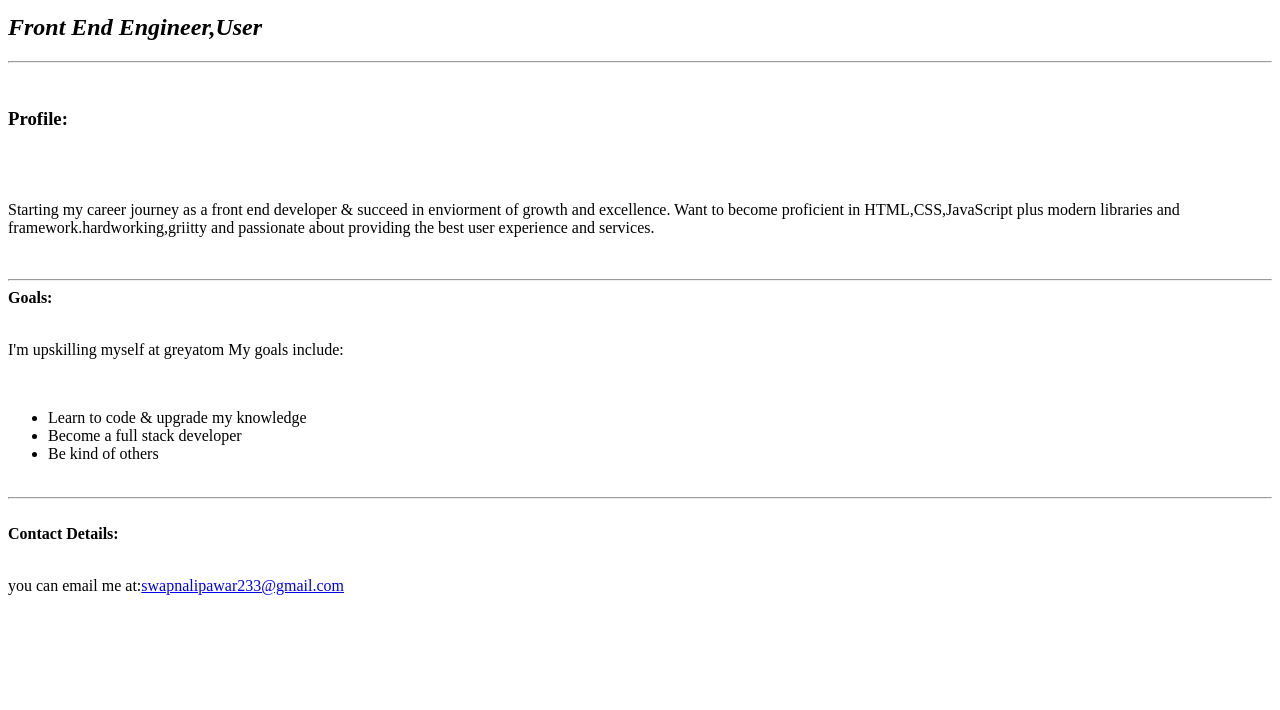
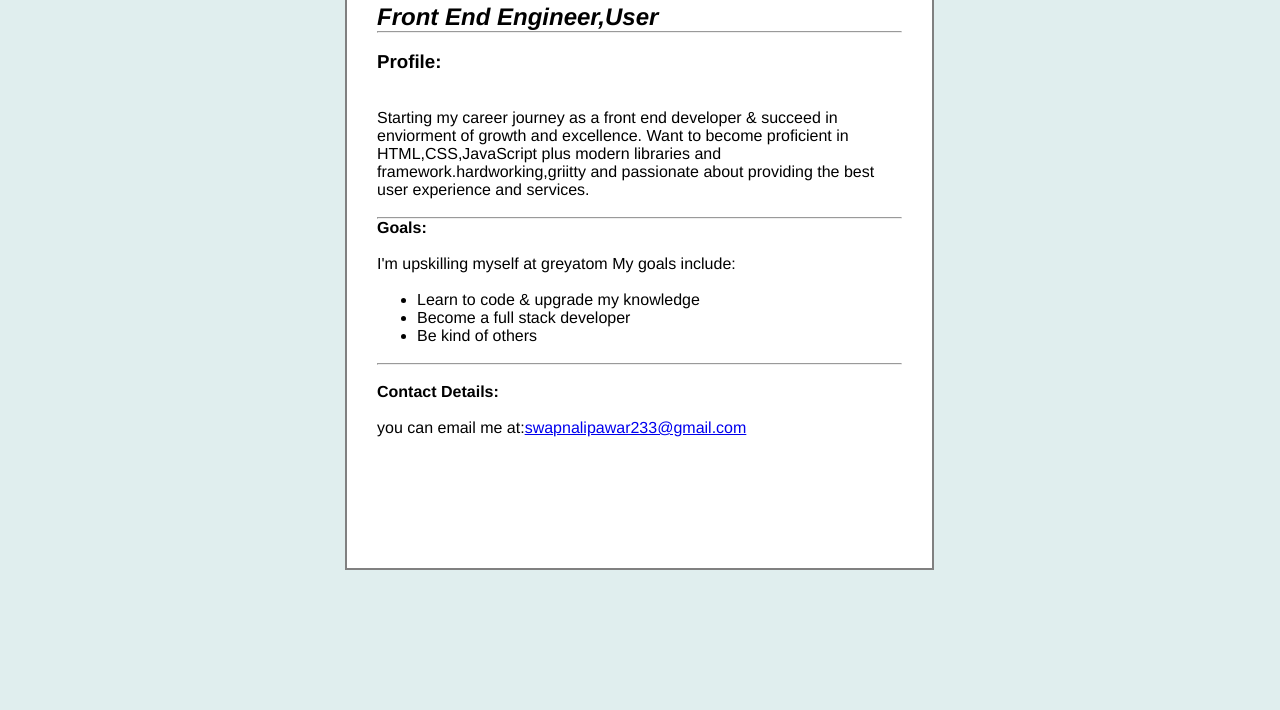
Before and after one commit to Swapnali98/personal-portfolio-page, a plain HTML site: page index.html in a window 1280 px wide. Shown: the part 90-800 px from the top of the page. Drawn offline with Linux system fonts and the light colour scheme.

Commit message:
Update style.css

```diff
--- a/style.css
+++ b/style.css
@@ -1,20 +1,26 @@
-/* Add your CSS code here *
-* {
-    font-family: Helvetica, Arial, sans-serif;
+/* Add your CSS code here */
+*{
+	font-family:Helvetica, Arial, sans-serif;
 	max-width: 700px;
     margin: auto;
 
 }
+ body
+ {
+           background-color:#e0eeee;
+ 	      min-width: 500px;
 
-body {
-      min-width: 500px;
-      background-color: #e0eeee;
  }
-.profileBody {
-    display: inline-block;
-    background-color: white;
+ .profileBody
+ {
+
+  display:inline-block;
+  background-color:white;
    margin-top: 6px;
    margin-left: 55px;
       width: 75%;
        height: 590px;
+       border: 2px solid gray;
+       padding:30px;
+
    }
```
Lines whose indentation alone changed are shown as unchanged.
